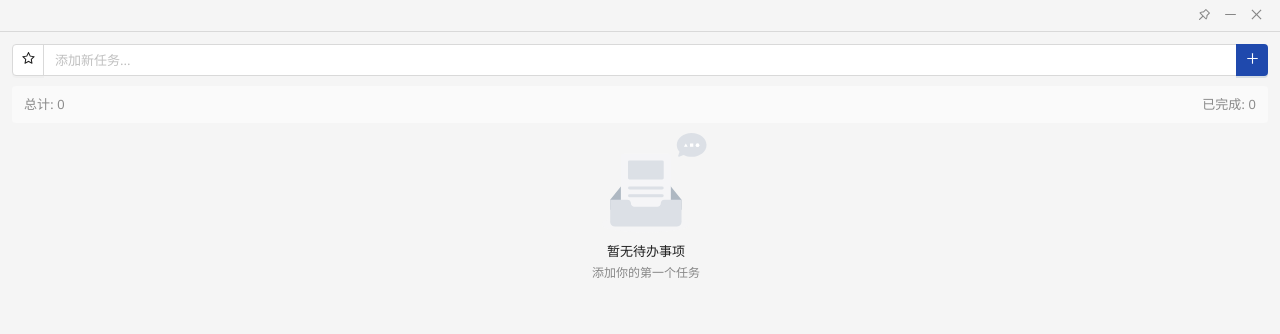
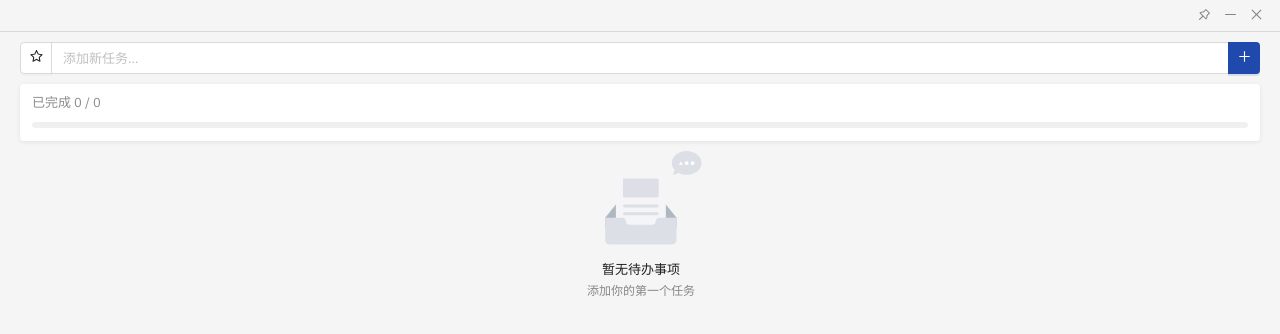
Before and after one commit to janethedev/desktop-todolist, a React (Vite) app: page / in a window 1280 px wide. Shown: the top 334 px of the page. Built offline with nearby package versions, Linux system fonts and the light colour scheme.

Commit message:
feat: add clear completed tasks feature & UI improvements

```diff
--- a/src-tauri/tauri.conf.json
+++ b/src-tauri/tauri.conf.json
@@ -13,10 +13,10 @@
     "windows": [
       {
         "title": "QuickTask",
-        "width": 280,
+        "width": 320,
         "height": 380,
-        "minWidth": 280,
-        "minHeight": 340,
+        "minWidth": 300,
+        "minHeight": 360,
         "resizable": true,
         "decorations": false,
         "backgroundColor": "#FFFFFF",
--- a/src/renderer/App.css
+++ b/src/renderer/App.css
@@ -58,18 +58,28 @@ body {
   flex: 1;
   overflow-y: auto;
   padding-right: 4px;
-  padding-left: 24px;  /* 为拖拽图标留出空间 */
-  margin-left: -8px;  /* 向左偏移，为拖拽手柄腾出空间 */
+  padding-left: 24px;
+  margin-left: -8px;
+
+  /* 隐藏滚动条 - 所有浏览器 */
+  scrollbar-width: none; /* Firefox */
+  -ms-overflow-style: none; /* IE/Edge */
+}
+
+/* 隐藏滚动条 - Webkit (Chrome, Safari, Edge) */
+.todo-list::-webkit-scrollbar {
+  display: none;
 }
 
 /* Notion 风格的待办项容器 */
 .todo-list-item {
   position: relative;
-  padding: 6px 12px 6px 8px !important;
+  padding: 6px 4px 6px 8px !important;
   margin-bottom: 4px;
   border: 1px solid #f0f0f0;
   border-radius: 4px;
   background: white;
+  border-left: 3px solid #b3b0b0 !important;
   transition: all 0.15s ease;
 }
 
--- a/src/renderer/App.jsx
+++ b/src/renderer/App.jsx
@@ -156,6 +156,13 @@ function App() {
     saveTodos(newTodos);
   };
 
+  // 清空已完成的待办事项
+  const handleClearCompleted = () => {
+    const newTodos = todos.filter(todo => !todo.completed);
+    setTodos(newTodos);
+    saveTodos(newTodos);
+  };
+
   // 处理拖拽排序
   const handleReorder = (reorderedTodos) => {
     // 更新 order 字段
@@ -175,15 +182,24 @@ function App() {
   return (
     <Layout className="app" style={{ height: '100vh' }}>
       <TitleBar />
-      <Content className="container" style={{ padding: 12 }}>
+      <Content className="container" style={{ padding: '10px 20px' }}>
         <Flex vertical gap={10} style={{ height: '100%' }}>
           <TodoInput
             onAddTodo={handleAddTodo}
             isImportant={isImportant}
             onToggleImportant={() => setIsImportant(!isImportant)}
           />
-          <TodoStats total={totalTodos} completed={completedTodos} />
-          <div style={{ flex: 1, overflow: 'auto' }}>
+          <TodoStats
+            total={totalTodos}
+            completed={completedTodos}
+            onClearCompleted={handleClearCompleted}
+          />
+          <div style={{
+            flex: 1,
+            overflow: 'auto',
+            marginLeft: '-14px',
+            marginRight: '-4px'
+             }}>
             <TodoList
               todos={todos}
               onToggleComplete={handleToggleComplete}
--- a/src/renderer/components/TodoList.jsx
+++ b/src/renderer/components/TodoList.jsx
@@ -1,6 +1,6 @@
 import { useState } from 'react';
-import { List, Checkbox, Input, Button, Space, Flex, Typography, Empty } from 'antd';
-import { EditOutlined, DeleteOutlined, CheckOutlined, CloseOutlined, StarFilled, HolderOutlined } from '@ant-design/icons';
+import { List, Checkbox, Input, Button, Space, Flex, Typography, Empty, Dropdown } from 'antd';
+import { EditOutlined, DeleteOutlined, CheckOutlined, CloseOutlined, StarFilled, HolderOutlined, MoreOutlined } from '@ant-design/icons';
 import {
   DndContext,
   closestCenter,
@@ -102,23 +102,36 @@ function SortableTodoItem({ todo, editingId, editValue, setEditValue, handleStar
           )}
         </Flex>
         {editingId !== todo.id && (
-          <Space size={4}>
+          <Dropdown
+            menu={{
+              items: [
+                {
+                  key: 'edit',
+                  label: '编辑',
+                  icon: <EditOutlined />,
+                  onClick: () => handleStartEdit(todo)
+                },
+                {
+                  key: 'delete',
+                  label: '删除',
+                  icon: <DeleteOutlined />,
+                  danger: true,
+                  onClick: () => onDelete(todo.id)
+                }
+              ]
+            }}
+            trigger={['click']}
+            align={{
+              offset: [16, 4],  // [水平偏移, 垂直偏移]
+            }}
+          >
             <Button
               type="text"
               size="small"
-              icon={<EditOutlined />}
-              onClick={() => handleStartEdit(todo)}
-              title="编辑"
+              icon={<MoreOutlined />}
+              title="更多操作"
             />
-            <Button
-              type="text"
-              size="small"
-              danger
-              icon={<DeleteOutlined />}
-              onClick={() => onDelete(todo.id)}
-              title="删除"
-            />
-          </Space>
+          </Dropdown>
         )}
       </Flex>
     </List.Item>
--- a/src/renderer/components/TodoStats.jsx
+++ b/src/renderer/components/TodoStats.jsx
@@ -1,12 +1,34 @@
-import { Space, Typography } from 'antd';
+import { Space, Typography, Progress, Popconfirm } from 'antd';
 
-const { Text } = Typography;
+const { Text, Link } = Typography;
 
-function TodoStats({ total, completed }) {
+function TodoStats({ total, completed, onClearCompleted }) {
+  const percentage = total > 0 ? Math.round((completed / total) * 100) : 0;
+
   return (
-    <Space className="stats" style={{ width: '100%', justifyContent: 'space-between', padding: '8px 12px', background: '#fafafa', borderRadius: '4px' }}>
-      <Text type="secondary" style={{ fontSize: 13 }}>总计: {total}</Text>
-      <Text type="secondary" style={{ fontSize: 13 }}>已完成: {completed}</Text>
+    <Space direction="vertical" style={{ width: '100%', padding: '8px 12px', background: '#ffffff', boxShadow: '0 1px 4px rgba(0,0,0,0.08)', borderRadius: '4px' }} size={4}>
+      <Space style={{ width: '100%', justifyContent: 'space-between' }}>
+        <Text type="secondary" style={{ fontSize: 13 }}>
+          已完成 {completed} / {total}
+        </Text>
+        {completed > 0 && (
+          <Popconfirm
+            title="清空已完成"
+            description="确定要删除所有已完成的事项吗？"
+            onConfirm={onClearCompleted}
+            okText="确定"
+            cancelText="取消"
+          >
+            <Link type="secondary" style={{ fontSize: 13 }}>清空已完成</Link>
+          </Popconfirm>
+        )}
+      </Space>
+      <Progress
+        percent={percentage}
+        size="small"
+        strokeColor={{ from: '#87d068', to: '#52c41a' }}
+        showInfo={false}
+      />
     </Space>
   );
 }
```
